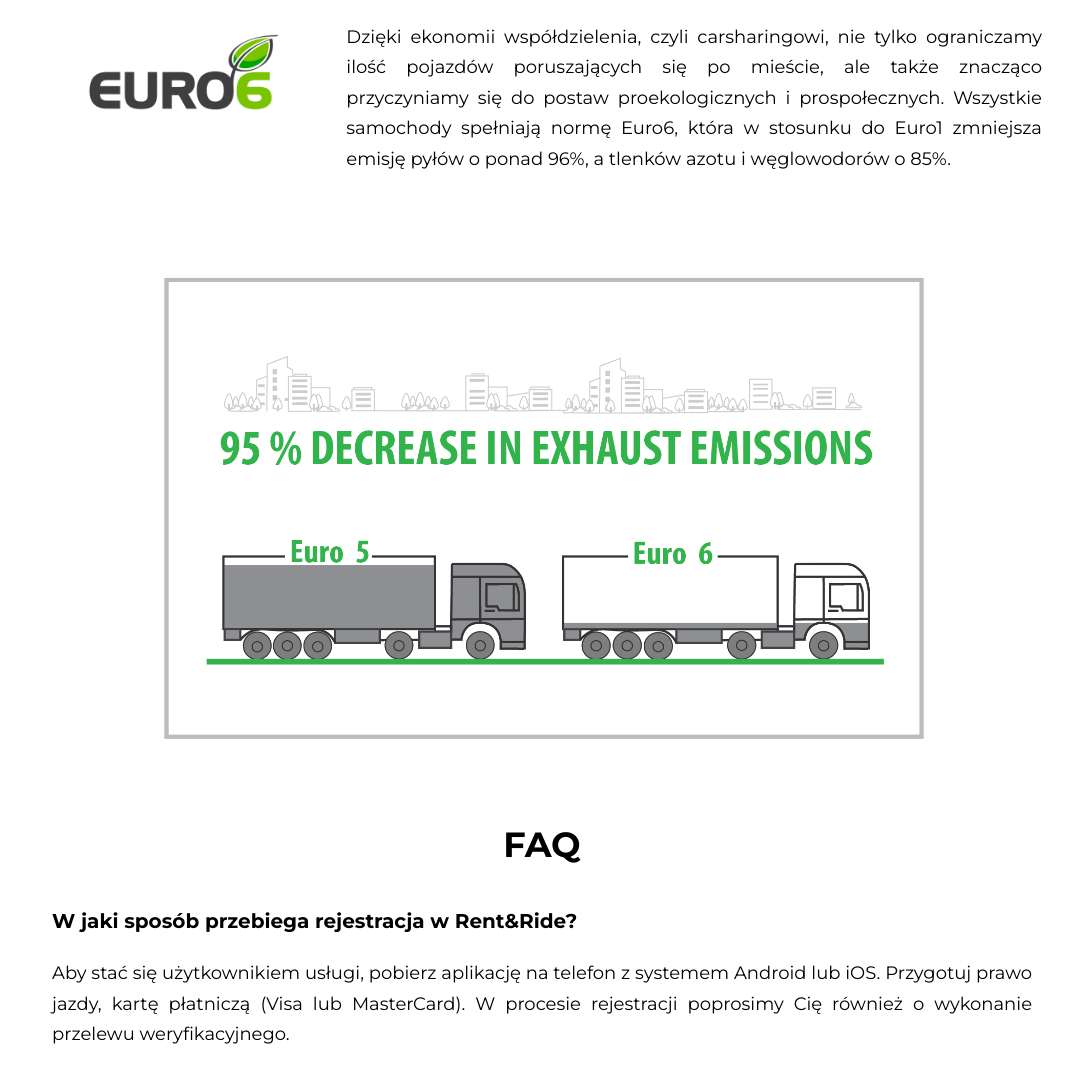
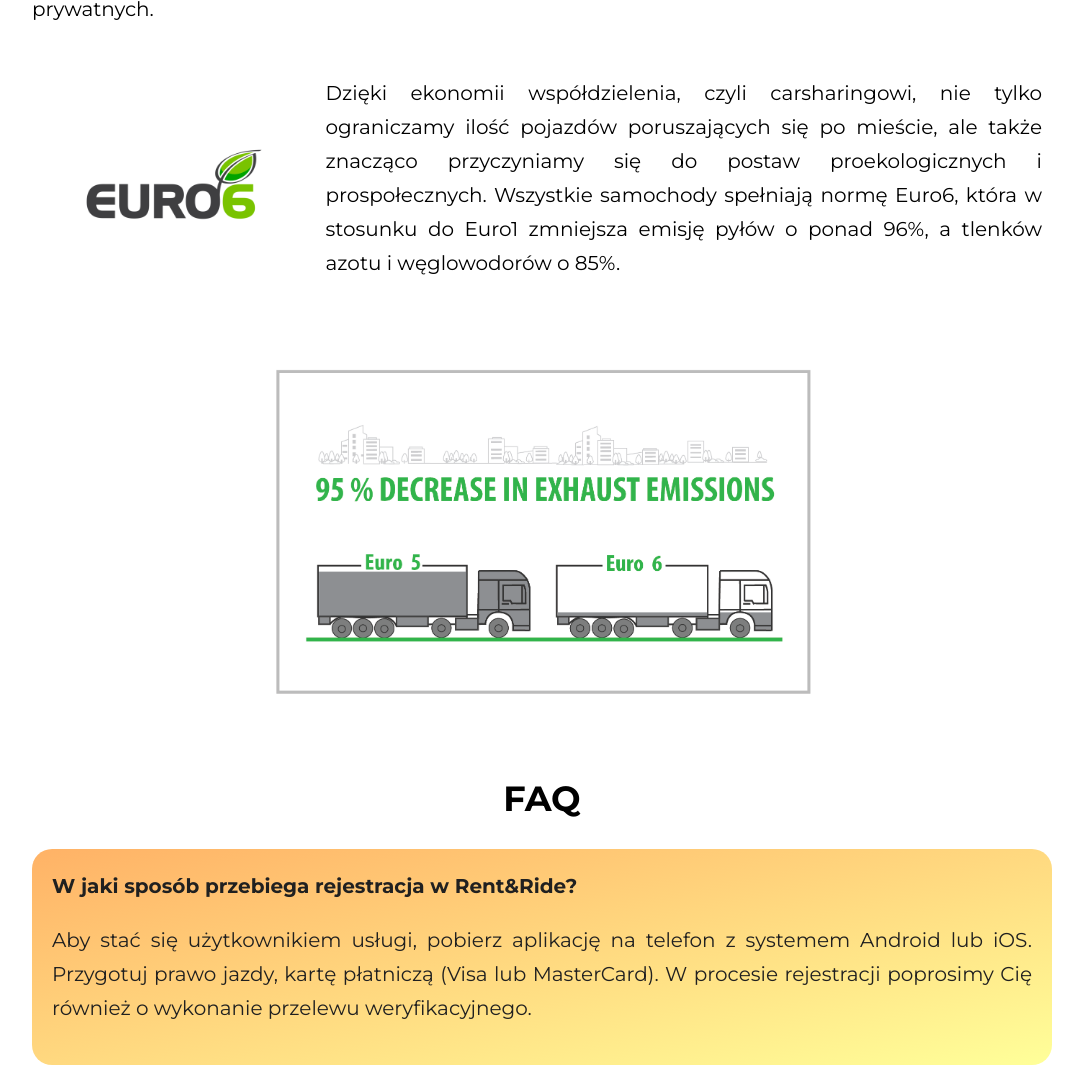
Before and after one commit to arturszpak/car-sharing, a plain HTML site: page about.html in a window 1280 px wide. Shown: the part 1143-2225 px from the top of the page, without its empty margins (98-1181 px from the left). Drawn offline with Linux system fonts and the light colour scheme.

Commit message:
visual improvements

```diff
--- a/about.html
+++ b/about.html
@@ -55,7 +55,7 @@
         <section class="about">
             <p class="intro-text">Rent&Ride to nowy rozdział w historii polskiej motoryzacji. Dzięki usłudze, wynajęcie
                 auta na godziny czy nawet minuty, nie stanowi żadnego problemu.
-                Wystarczy pobrać aplikację Rent&Ride na urządzenie mobilne, wyszukać najbliższy samochód i otworzyć
+                Wystarczy pobrać aplikację na urządzenie mobilne, wyszukać najbliższy samochód i otworzyć
                 go skanując kod QR za pomocą swojego smartfona. - zobacz jak możesz to zrobić.</p>
             <h2>Uwolnij miejską przestrzeń</h2>
             <p>Auta na minuty to nie tylko czystsze powietrze, ale także wolne chodniki i miejsca parkingowe w centrum
--- a/styles/about.css
+++ b/styles/about.css
@@ -31,6 +31,7 @@
 
 .about-wrapper {
   display: flex;
+  align-items: center;
 }
 
 .about-wrapper img {
@@ -38,16 +39,17 @@
 }
 
 .about p {
-  font-size: 1.8rem;
+  font-size: 2rem;
   text-align: justify;
   margin-bottom: 2rem;
+
 }
 
 .comparison-img img {
   display: block;
   margin: 0 auto;
-  width: auto;
-  height: 70vh;
+  width: 60%;
+  height: auto;
 }
 
 .about>h2 {
@@ -64,6 +66,17 @@
   text-transform: uppercase;
   font-weight: 700;
   text-align: center;
+  padding: 2rem;
+}
+
+.faq-question{
+	border-radius: 2rem;
+	margin-bottom: 2rem;
+	color: #202020;
+}
+
+.faq-question:nth-child(2n){
+	background-image: linear-gradient(to right bottom, #ffb266, #ffff99);
 }
 
 .faq-question h2 {
@@ -71,6 +84,13 @@
 }
 
 @media screen and (max-width:769px) {
+
+    .header .header-title {
+    left: 10%;
+    transform: translateX(-10%);
+  }
+
+
   .about-wrapper {
     flex-direction: column;
   }
```
